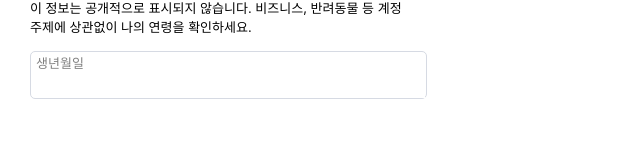
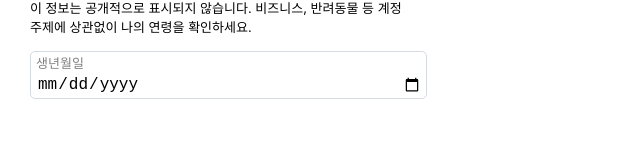
Before and after one commit to kwakhyun/twitter-clone-FE, a React (Create React App) app: page /signup in a window 1280 px wide. Shown: the part 413-575 px from the top of the page, without its empty margins (0-640 px from the left). Built offline with nearby package versions, Linux system fonts and the light colour scheme.

Commit message:
Design: 로그인함수명변경, 회원가입 코드 추가

```diff
--- a/src/pages/Login.js
+++ b/src/pages/Login.js
@@ -2,7 +2,7 @@ import React from "react";
 import styled from "styled-components";
 import { FaTwitter } from "react-icons/fa";
 
-const Signup = () => {
+const Login = () => {
   return (
     <>
       <FaTwitter color="#1d9bf0" size="35px" />
@@ -98,4 +98,4 @@ const StyledText = styled.text`
   background-color: white;
   text-align: center;
 `;
-export default Signup;
+export default Login;
--- a/src/pages/Signup.js
+++ b/src/pages/Signup.js
@@ -31,7 +31,7 @@ const Signup = () => {
         </StyledDesc>
         <StyledInputContainer>
           <StyledInputSpan>생년월일</StyledInputSpan>
-          <StyledInput type="text"></StyledInput>
+          <StyledInput type="date"></StyledInput>
         </StyledInputContainer>
       </StyledContentContainer>
       <StyledNextButton bgcolor="#0f1419" color="white">
```
